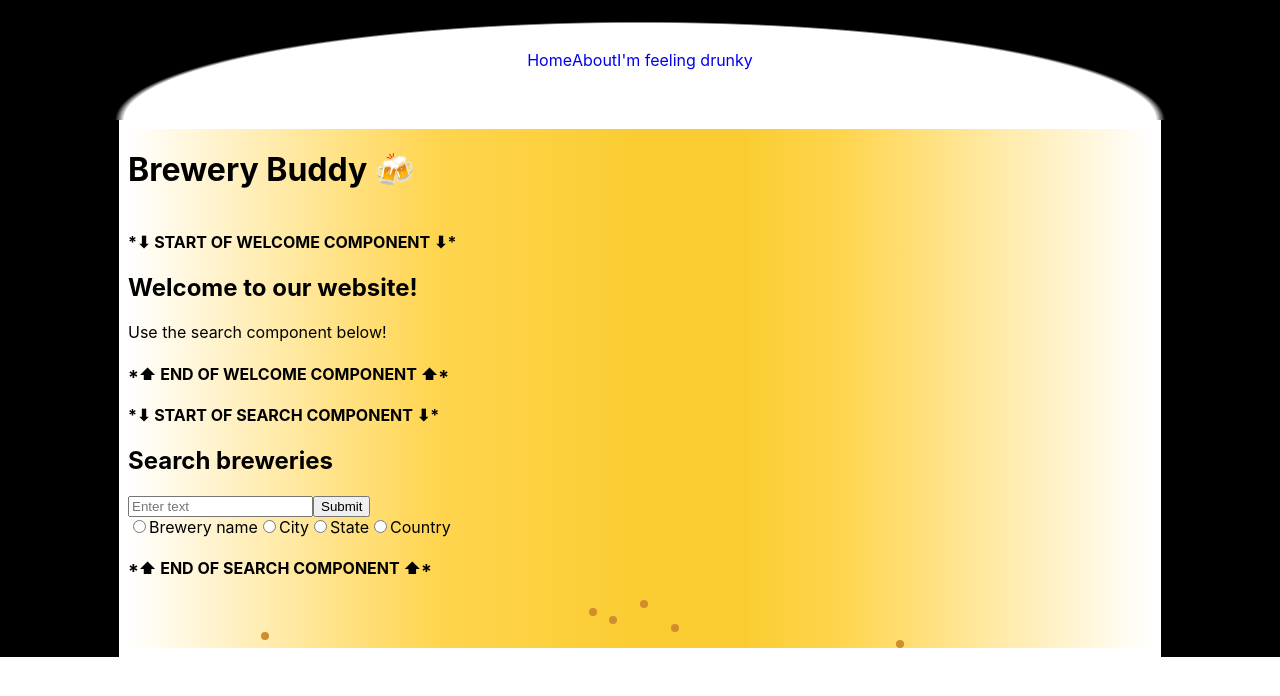
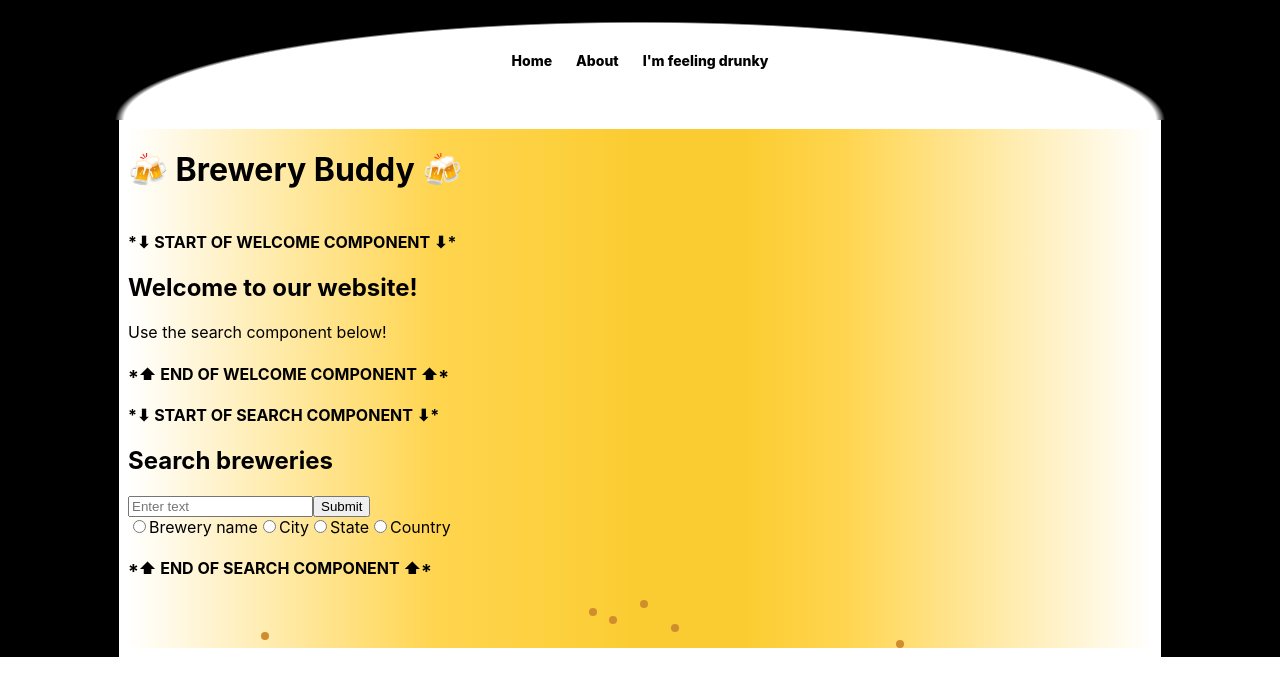
Before and after one commit to jordbort/project-2-brewery-app, a React (Create React App) app: page / in a window 1280 px wide. Shown: the top 696 px of the page. Built offline with nearby package versions, Linux system fonts and the light colour scheme.

Commit message:
Some styling, add fontAwesome map icon to SearchResults

```diff
--- a/package.json
+++ b/package.json
@@ -3,6 +3,9 @@
   "version": "0.1.0",
   "private": true,
   "dependencies": {
+    "@fortawesome/fontawesome-svg-core": "^6.2.1",
+    "@fortawesome/free-solid-svg-icons": "^6.2.1",
+    "@fortawesome/react-fontawesome": "^0.2.0",
     "@testing-library/jest-dom": "^5.16.5",
     "@testing-library/react": "^13.4.0",
     "@testing-library/user-event": "^13.5.0",
--- a/src/App.css
+++ b/src/App.css
@@ -60,6 +60,32 @@
   padding:10px;
 }
 /* Corey TO DO */
+  /* bubbles animation */
+  /* sitewide fonts */
+
+  /* today */
+    /* 2 site fonts */
+      /* results page styling */
+        /* center */
+        /* change opacity of brewpub color on hover */
+        /* show/hide map icon if map exists */
+        /* if !map, make the icon filter:grayscale 100% */
+      /* force longer yellow box length on these pages: */
+        /* home -- needs to take up whole VH */
+        /* results */
+        /* brewery.js -- needs to take up whole VH */
+      /* search results */
+        /* change ascending/descending into ABC->123 */
+        /* add Postal Code as a search method */
+        /* remove Postal Code as a sort method */
+        /* add random button alongside (prev page + next page) */
+      /* map.js */
+        /* map does not recenter when clicking random brewery multiple times */
+        /* create empty container to hold space for when no map coords exist */
+
+
+        /* phone number formatting */
+        /* date formatting */
 
 /* still to do */
     /* styling for Brewery results page */
@@ -70,14 +96,6 @@
 
     /* DONE  */
 
-
-/* Jordan's TO DOs */
-  /*  */
-
-
-
-
-
 .search-controls {
   /* text-align:center; */
 }
@@ -86,14 +104,19 @@
   flex-direction: column;
   align-content: center;
 }
-.all-search-results-box{
+.all-search-results-box {
   /* border:2px solid red; */
 }
 .search-result-box {
-  width:40%;
+  width:60%;
   padding:10px;
   border-radius:10px;
   margin:10px;
+  background-color: #f9e08e;
+}
+.search-result-box:hover {
+  width:90%;
+  transition:100ms linear;
 }
 .search-result-box > ul > li {
   list-style: none;
@@ -102,25 +125,25 @@
   font-size:30px;
 }
 .micro {
-  background-color:aqua;
+  /* background-color:aqua; */
 }
 .nano {
-  background-color:orange;
+  /* background-color:orange; */
 }
 .regional {
-  background-color:orangered;
+  /* background-color:orangered; */
 }
 .brewpub {
-  background-color:violet;
+  /* background-color:#f9e08e; */
 }
 .contract {
-  background-color:greenyellow;
+  /* background-color:greenyellow; */
 }
 .proprietor {
-  background-color:lightseagreen;
+  /* background-color:lightseagreen; */
 }
 .planning {
-  background-color:violet;
+  /* background-color:violet; */
 }
 .large .bar .closed {
   background-color:red;
@@ -163,7 +186,7 @@
     bottom:0;
   }
   100% {
-    bottom:90%;
+    bottom:100%;
   }
 }
 
--- a/src/App.js
+++ b/src/App.js
@@ -1,6 +1,8 @@
 // Styling
 import './App.css'
-
+import { library } from '@fortawesome/fontawesome-svg-core'
+import { faMapLocationDot } from '@fortawesome/free-solid-svg-icons'
+import { FontAwesomeIcon } from '@fortawesome/react-fontawesome'
 // Components
 import Nav from './components/Nav'
 
@@ -13,12 +15,13 @@ import About from './pages/About'
 import Brewery from './pages/Brewery'
 
 function App() {
+  library.add(faMapLocationDot)
     return (
         <div>
             <Nav />
             <div className="App-container">
                 <div className="App">
-                    <h1>Brewery Buddy 🍻</h1>
+                    <h1>🍻 Brewery Buddy 🍻</h1>
                     <Routes>
                         <Route path='*' element={ <Home /> } />
                         <Route path='/about' element={ <About /> } />
--- a/src/components/Nav.js
+++ b/src/components/Nav.js
@@ -4,9 +4,9 @@ const Nav = (props) => {
     return (
         <div className="nav-bar">
             <div className="nav">
-                <Link to="/">Home</Link>
-                <Link to="/about">About</Link>
-                <Link to="/brewery/random">I'm feeling drunky</Link>
+                <Link to="/"><p>Home</p></Link>
+                <Link to="/about"><p>About</p></Link>
+                <Link to="/brewery/random"><p>I'm feeling drunky</p></Link>
             </div>
         </div>
     )
--- a/src/components/SearchResults.js
+++ b/src/components/SearchResults.js
@@ -1,5 +1,8 @@
 import { Link, useNavigate, useParams } from "react-router-dom"
 import { useState, useEffect } from "react"
+import { library } from '@fortawesome/fontawesome-svg-core'
+import { faMapLocationDot } from '@fortawesome/free-solid-svg-icons'
+import { FontAwesomeIcon } from '@fortawesome/react-fontawesome'
 
 const SearchResults = (props) => {
     const navigate = useNavigate()
@@ -122,7 +125,9 @@ const SearchResults = (props) => {
                                 return (
                                     <Link to={'/brewery/' + brewery.id} key={idx}>
                                         <div className={"search-result-box " + brewery.brewery_type}>
-                                        <li>{brewery.name ? `${brewery.name} ` : null}<span>{brewery.longitude && brewery.latitude ? "(Map available)" : "(No map available)"}</span></li>
+                                        <li>{brewery.name ? `${brewery.name} ` : null}<span>{brewery.longitude && brewery.latitude ?  <div>
+                      <FontAwesomeIcon icon="fa-solid fa-map-location-dot" />
+                    </div> : "(No map available)"}</span></li>
                                             <ul>
                                             {brewery.street && brewery.street !== "Unnamed Street" ? <li>{brewery.street}</li> : null}
                                                 {brewery.address_2 ? <li>{brewery.address_2}</li> : null}
--- a/src/pages/Brewery.js
+++ b/src/pages/Brewery.js
@@ -20,7 +20,6 @@ const Brewery = (props) => {
         .then ((res) => res.json())
         .then ((data) => setRandomBreweryState(data))
         .catch((err) => console.log(err))
-        console.log('randomBrewery is', randomBrewery)
     },[])
 
     const handleNormalFetch = useCallback(async () => {
@@ -45,7 +44,7 @@ const Brewery = (props) => {
 
     // using this console log to clear error message
     // not sure how else to use randomNumber in code otherwise
-    console.log(`random number is`, randomNumber)
+    // console.log(`random number is`, randomNumber)
 
     const { name, street, city, state, postal_code, latitude, longitude, country, phone, website_url, updated_at } = brewery
 
@@ -66,7 +65,7 @@ const Brewery = (props) => {
                     <p>{ country }</p>
                     { phone ? <p>{phone}</p> : null }
                     { website_url ? <p><a href={website_url} target="_blank" rel="noreferrer">{website_url}</a></p> : null}
-                    { updated_at ? <h4>last updated on: <br/>{Date({updated_at})}</h4> : null}
+                    { updated_at ? <h4>last updated on: <br/>{updated_at}</h4> : null}
                     </div>
                     { latitude ? <div className="map-container">
                         <Map name={name} latitude={latitude} longitude={longitude} city={city} state={state} postal_code={postal_code}/>
```
Also changed, not shown: 1 other file (tests, documents, lock files or other folders).
